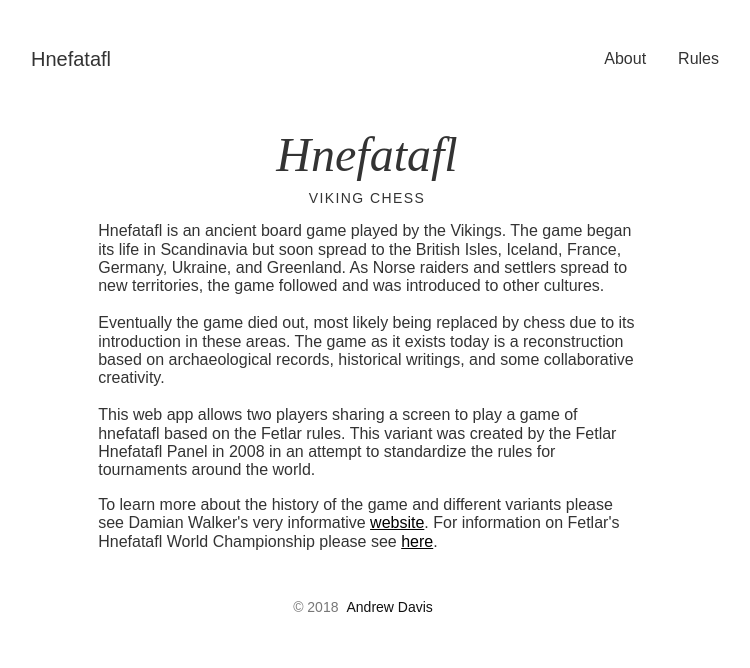
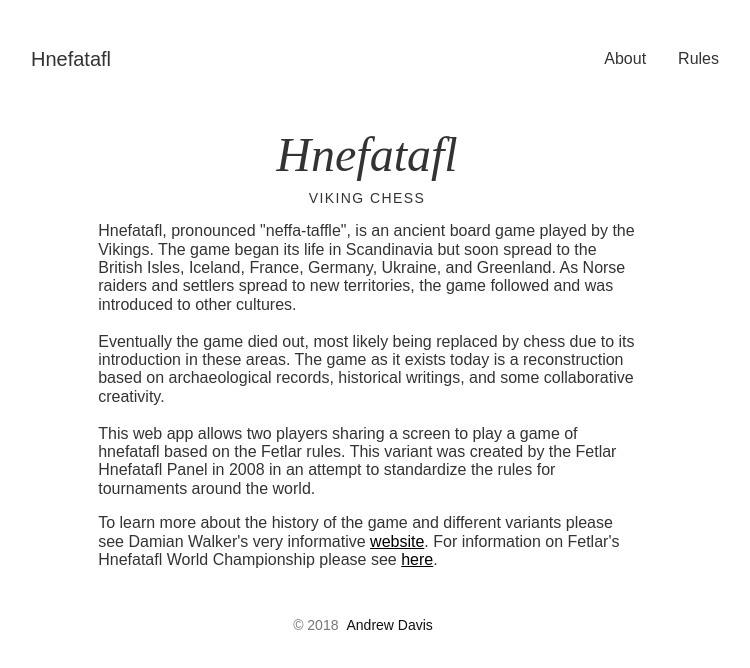
Before and after one commit to andavi/hnefatafl, a React (Create React App) app: page / in a window 1280 px wide. Both pictures are taken after a click on the link "About". Shown: the top 668 px of the page, without its empty margins (273-1023 px from the left). Built offline with nearby package versions, Linux system fonts and the light colour scheme.

Commit message:
redo README

```diff
--- a/src/components/About.js
+++ b/src/components/About.js
@@ -1,7 +1,7 @@
 import React from 'react';
 
 const text =
-	`Hnefatafl is an ancient board game played by the Vikings. The game began its life in Scandinavia but soon spread to the British Isles, Iceland, France, Germany, Ukraine, and Greenland. As Norse raiders and settlers spread to new territories, the game followed and was introduced to other cultures.
+	`Hnefatafl, pronounced "neffa-taffle", is an ancient board game played by the Vikings. The game began its life in Scandinavia but soon spread to the British Isles, Iceland, France, Germany, Ukraine, and Greenland. As Norse raiders and settlers spread to new territories, the game followed and was introduced to other cultures.
 
 	Eventually the game died out, most likely being replaced by chess due to its introduction in these areas. The game as it exists today is a reconstruction based on archaeological records, historical writings, and some collaborative creativity.
 
```
Also changed, not shown: 1 other file (tests, documents, lock files or other folders).
